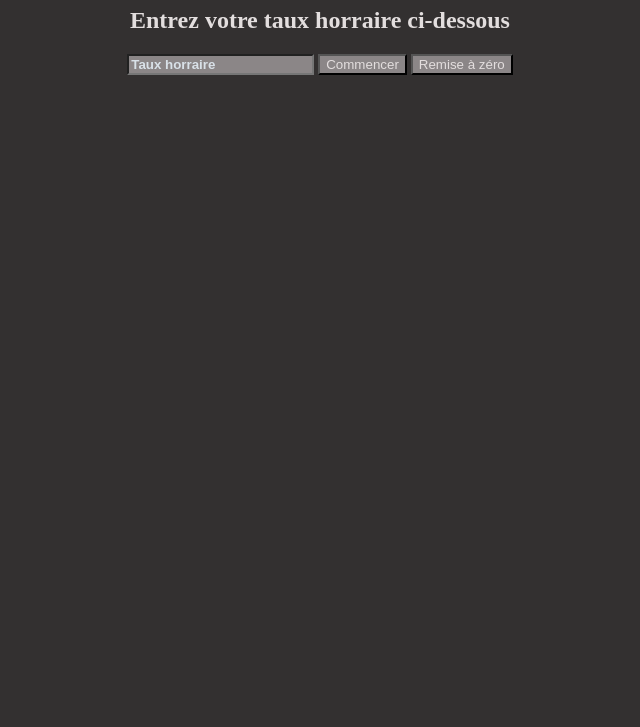
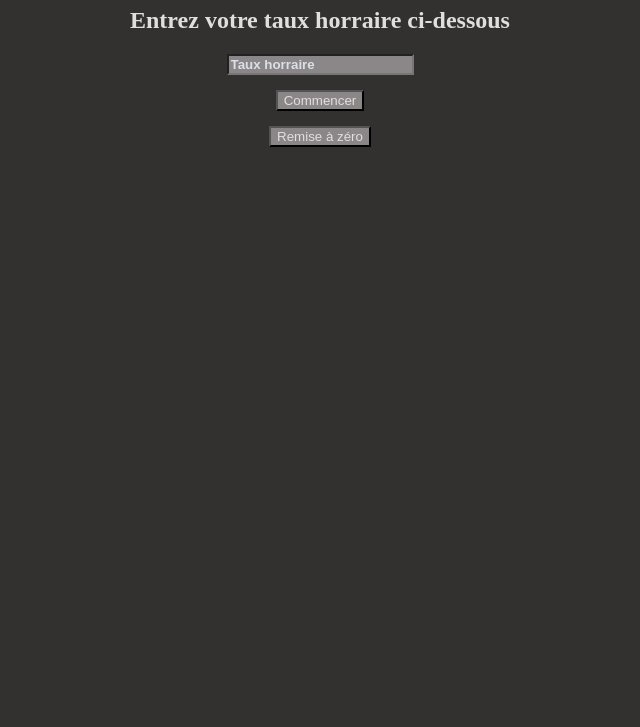
Before and after one commit to KevinBTN/monerCounter, a plain HTML site: page index.html in a window 1280 px wide. Shown: the part 73-800 px from the top of the page, without its empty margins (320-960 px from the left). Drawn offline with Linux system fonts and the light colour scheme.

Commit message:
update button placements

```diff
--- a/index.html
+++ b/index.html
@@ -8,9 +8,13 @@
 
 <h1>Compteur d'argent en temps réel</h1>
 <h2>Entrez votre taux horraire ci-dessous</h2>
-  <input id="hourlyWage" type="number" placeholder="Taux horraire"></input>
+<input id="hourlyWage" type="number" placeholder="Taux horraire"></input>
+<div>
 <button id="sendBtn">Commencer</button>
+</div>
+<div>
 <button id="resetBtn">Remise à zéro</button>
+</div>
   <div>
 <h2 id="money"></h2>
 </div>
--- a/styles.css
+++ b/styles.css
@@ -14,6 +14,7 @@ color: #e3dede;
   font-weight: bold;
 }
 button{
+  margin-top: 15px;
   background-color : #8b8687;
   color: #e3dede;
 }
```
